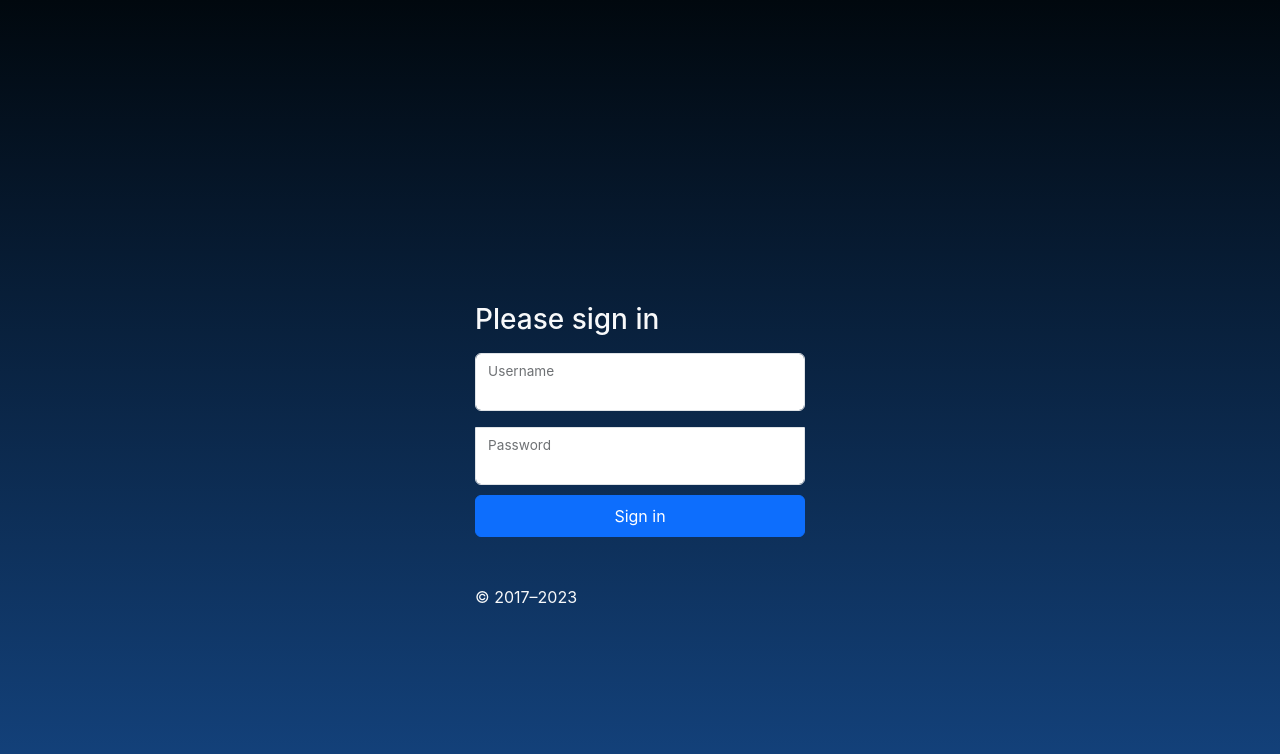
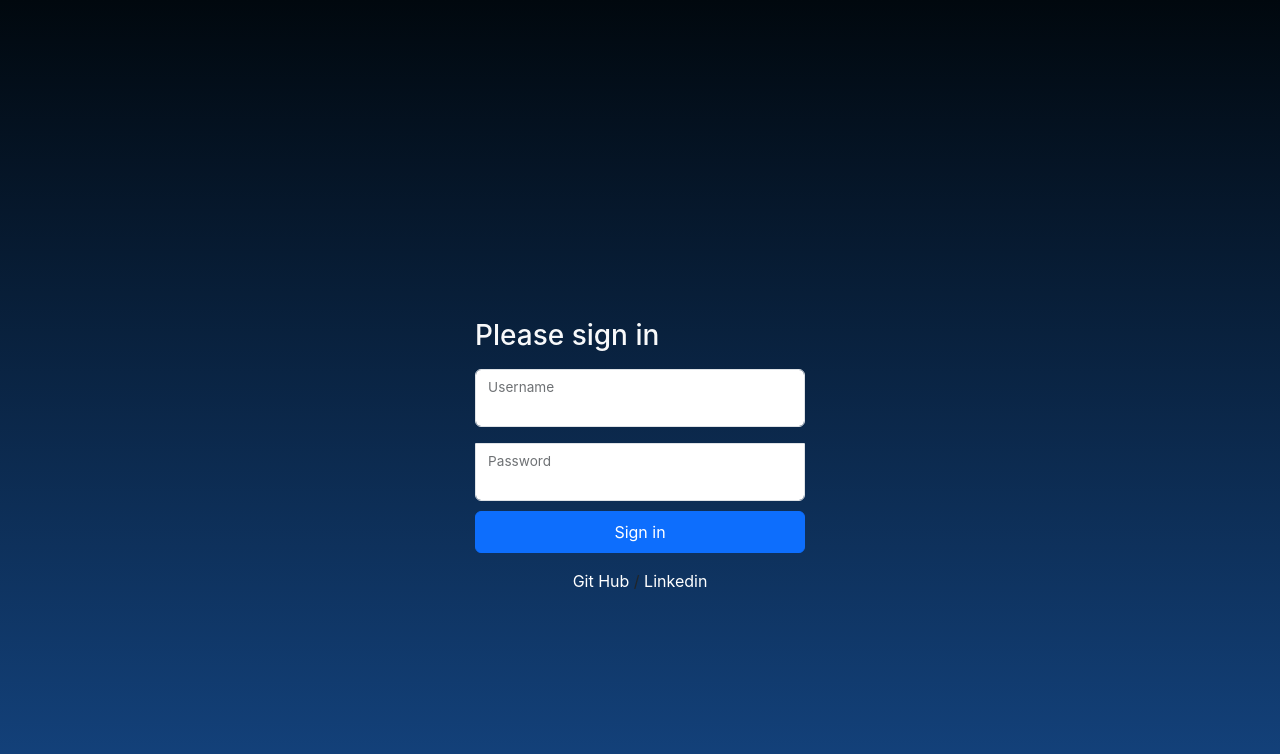
Before and after one commit to HeitorLouzeiro/Django-chatgpt, a Django app: template accounts/templates/accounts/pages/login.html in a window 1280 px wide. Shown: the top 754 px of the page. Run offline with Django 3.2, Linux system fonts and the light colour scheme; the template is opened without the code that fills it, so the values that code supplies are empty.

Commit message:
Update login page and site views.

```diff
--- a/accounts/templates/accounts/pages/login.html
+++ b/accounts/templates/accounts/pages/login.html
@@ -39,14 +39,25 @@
       border-top-left-radius: 0;
       border-top-right-radius: 0;
     }
+    a {
+      color: #FFFFFF;
+      text-decoration: none;
+    }
   </style>
   <body class="d-flex align-items-center py-4 bg-body-tertiary">
     {% include "../partials/_messeges.html" %}
     <main class="form-signin w-100 m-auto">
+      {% if user.is_authenticated %}
+        <h1 class="text-light text-center">You are already logged in</h1>
+        <div class="text-center">
+          <a href="{% url 'accounts:logout' %}" class="btn btn-primary">Logout</a>
+          <a href="{% url 'chatbot:index' %}" class="btn btn-secondary">Home</a>
+        </div>
+        {% else %}
+
+        <h1 class="h3 mb-3 text-light">Please sign in</h1>
         <form action="{% url 'accounts:login' %}" method="POST">
           {% csrf_token %}
-        <h1 class="h3 mb-3 text-light">Please sign in</h1>
-
           <div class="form-floating mb-3">
             <input type="text" class="form-control" name="username" />
             <label>Username</label>
@@ -56,8 +67,12 @@
             <label>Password</label>
           </div>
           <button class="btn btn-primary w-100 py-2" type="submit">Sign in</button>
-        <p class="mt-5 mb-3 text-light">© 2017–2023</p>
+          <div class="text-center py-3">
+            <a href="https://github.com/HeitorLouzeiro" target="_blank">Git Hub</a> /
+            <a href="https://www.linkedin.com/in/heitor-louzeiro/" target="_blank">Linkedin</a>
+          </div>
           </form>
+      {% endif %}
     </main>
   </body>
 </html>
--- a/chatbot/templates/static/assets/custom/css/index.css
+++ b/chatbot/templates/static/assets/custom/css/index.css
@@ -10,7 +10,10 @@ body {
     color: #FFFFFF;
     font-family: 'Inter', sans-serif;
 }
-
+a {
+    text-decoration: none;
+    color: inherit;
+}
 .container {
     padding: 0 2rem;
 }
```
Also changed, not shown: chatbot/views/site.py (+14 -18 lines). Lines whose indentation alone changed are shown as unchanged.
